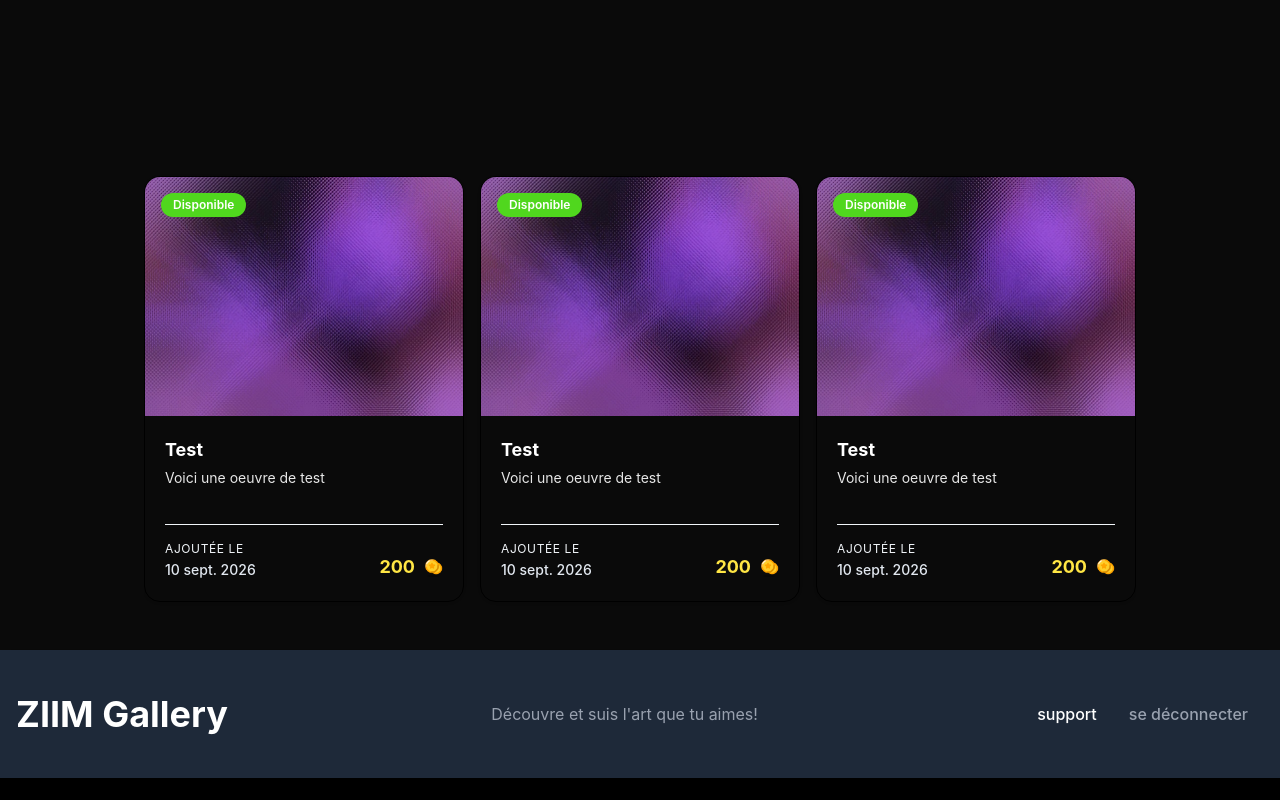
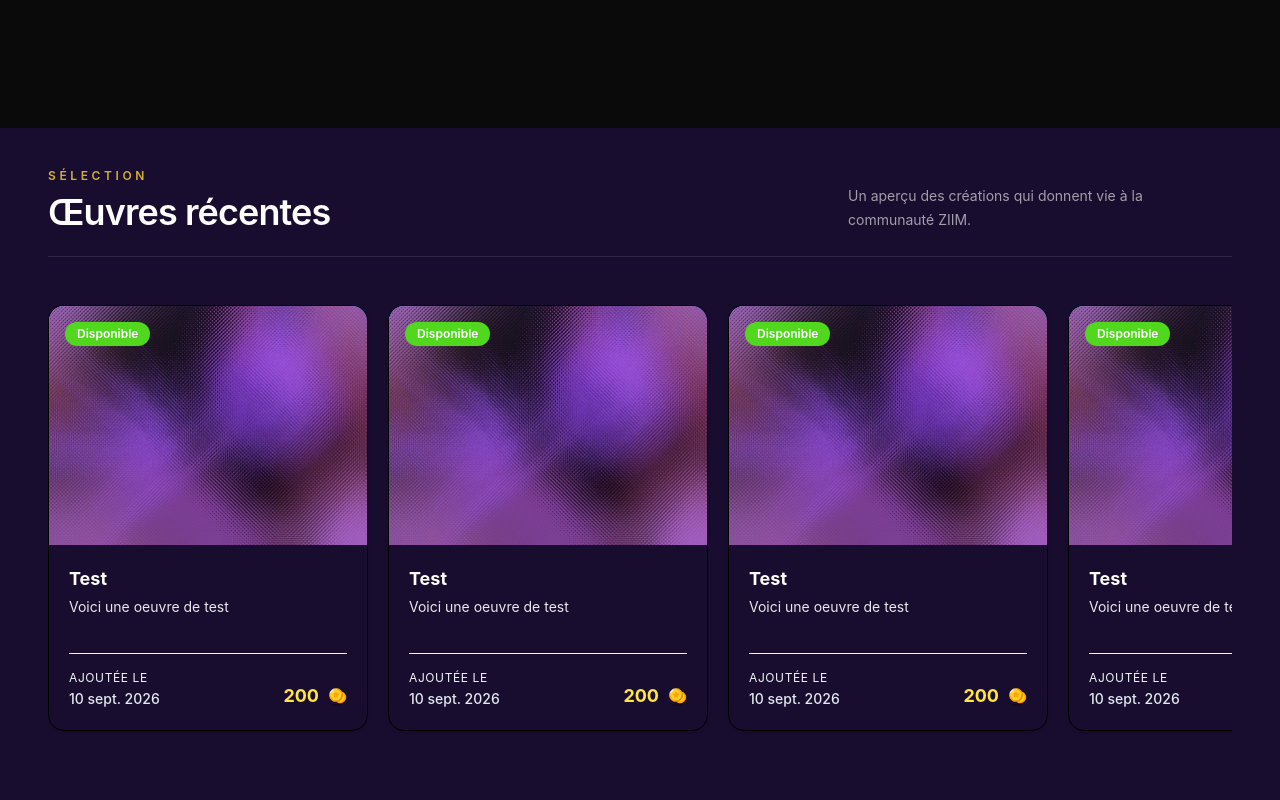
Before and after one commit to hthibaud/ZIIM_Gallery, a React (Vite) app in the folder ZIIM_Gallery_Front/: page / in a window 1280 px wide. Shown: the part 800-1600 px from the top of the page. Before the commit the page ends 1578 px from the top, so only its background shows below. Built offline with nearby package versions, Linux system fonts and the light colour scheme.

Commit message:
feat(paintCarousel): refactor component structure and improve layout for recent artworks

```diff
--- a/ZIIM_Gallery_Front/src/components/home/paintCarousel.tsx
+++ b/ZIIM_Gallery_Front/src/components/home/paintCarousel.tsx
@@ -1,16 +1,24 @@
 import ArtworkGalleryCard from '../item/artworkGalleryCard';
 
-export default function paintCarousel() {
+export default function PaintCarousel() {
   const artworks = Array.from({ length: 5 }, (_, index) => ({
     id: String(index),
     userId: '0',
   }));
+  return (
+    <section id="recent-artworks" className="bg-[#180d2e] px-5 pb-24 pt-10 text-white sm:px-8 lg:px-12">
+      <div className="mx-auto max-w-7xl">
+        <header className="mb-8 flex flex-col gap-3 border-b border-white/10 pb-6 sm:flex-row sm:items-end sm:justify-between">
+          <div>
+            <p className="mb-2 text-xs font-semibold uppercase tracking-[0.3em] text-[#d4af37]">Sélection</p>
+            <h2 className="text-3xl font-semibold tracking-tight sm:text-4xl">Œuvres récentes</h2>
+          </div>
+          <p className="max-w-sm text-sm leading-6 text-white/60">Un aperçu des créations qui donnent vie à la communauté ZIIM.</p>
+        </header>
 
-  return (
-    <div className="w-full max-w-5xl mx-auto px-4 py-8">
-      <div className="flex gap-4 overflow-x-auto snap-x snap-mandatory scroll-smooth py-4 no-scrollbar">
+        <div className="flex gap-5 overflow-x-auto py-4 no-scrollbar">
           {artworks.map((artwork) => (
-          <div key={artwork.id} className="w-80 shrink-0 snap-start">
+            <div key={artwork.id} className="w-80 shrink-0">
               <ArtworkGalleryCard
                 user_id={artwork.userId}
                 artwork_id={artwork.id}
@@ -20,5 +28,6 @@ export default function paintCarousel() {
           ))}
         </div>
       </div>
+    </section>
   );
 }
```
Lines whose indentation alone changed are shown as unchanged.
